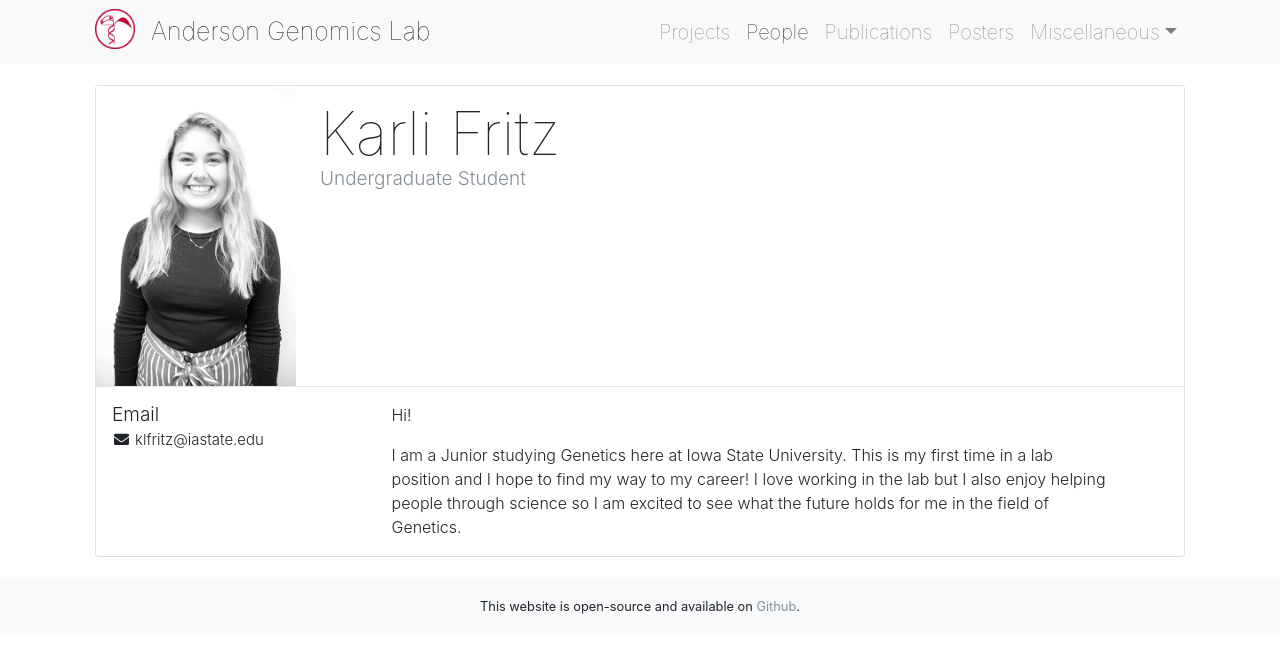
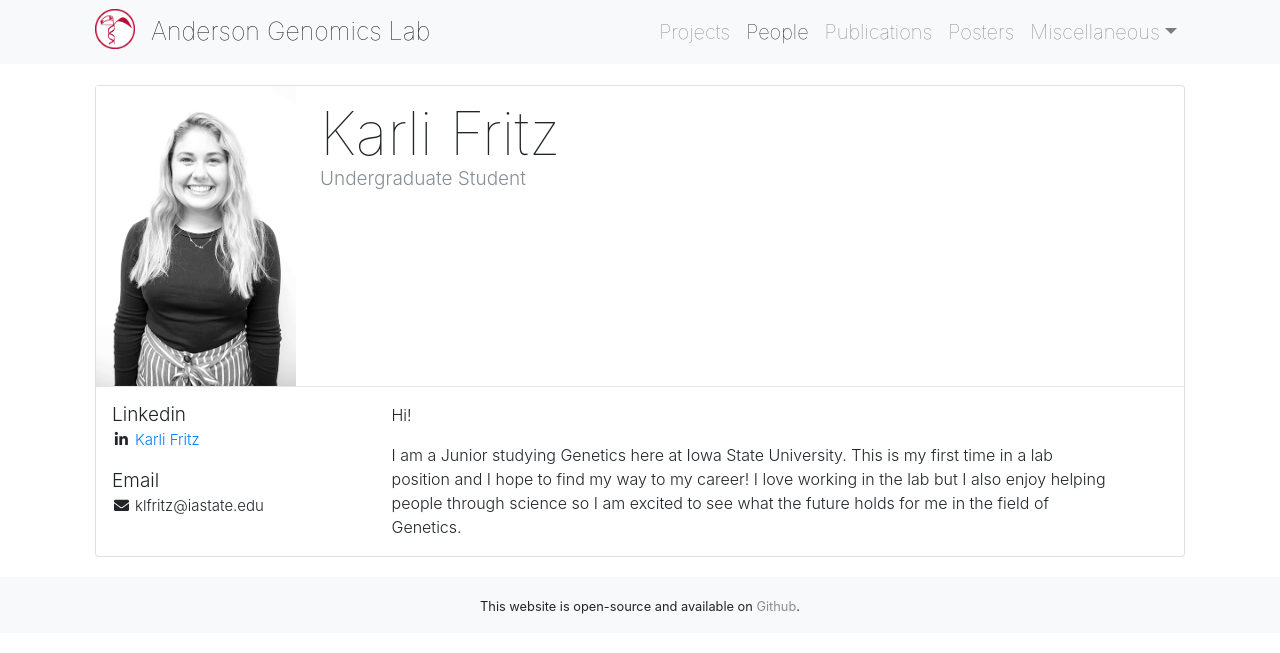
Before and after one commit to andersongenomicslab/andersongenomicslab.github.io, a Jekyll site: the page built from people/_posts/2021-10-04-karli-fritz.md, in a window 1280 px wide. Shown: the top 653 px of the page. Built offline with Jekyll 4.4.1, drawn with Linux system fonts in a browser that asks for light colours; nearby versions of some CDN libraries; a style sheet for code colours, icons or effects is not loaded.

Commit message:
Update 2021-10-04-karli-fritz.md

```diff
--- a/people/_posts/2021-10-04-karli-fritz.md
+++ b/people/_posts/2021-10-04-karli-fritz.md
@@ -7,7 +7,7 @@ twitter:
 orcid:
 calendar:
 github:
-linkedin:
+linkedin: karli-fritz-7181a9170
 email: klfritz@iastate.edu
 scholar:
 image: /images/people/karli.png
```
